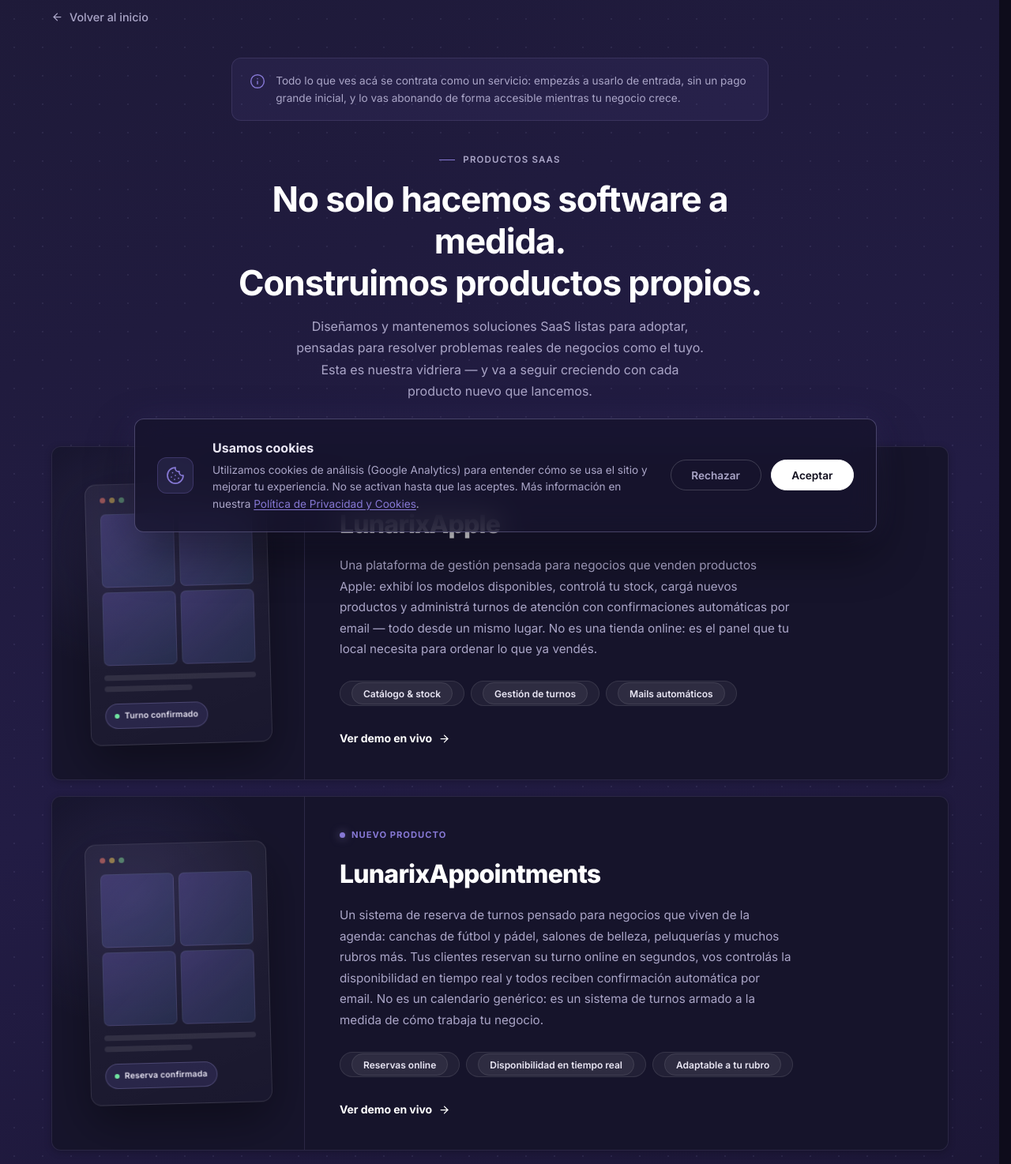
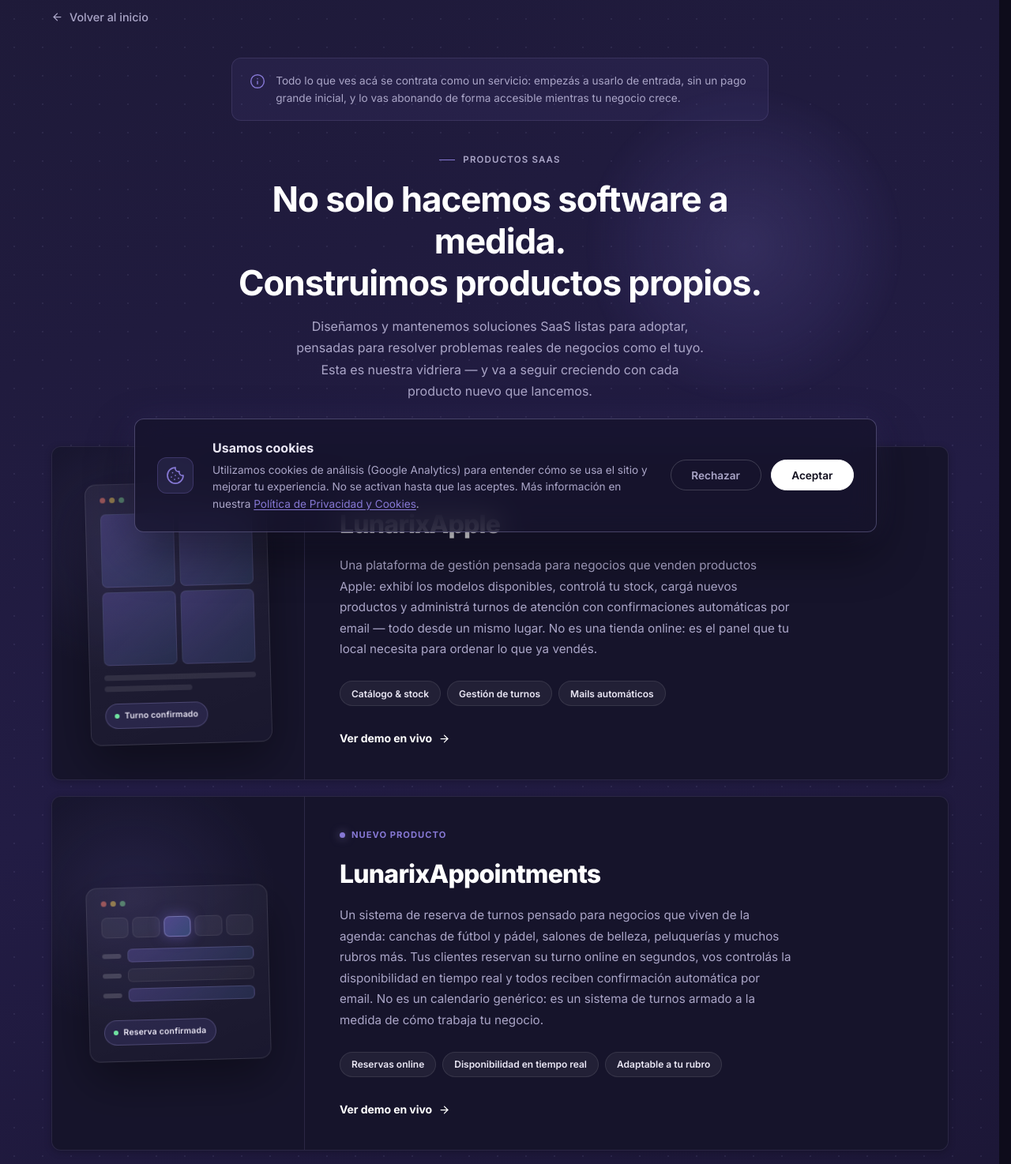
Before and after one commit to Juanjopolis/Lunarix-Landing-Page, a website: page productos.html in a window 1280 px wide. Shown: the part 102-1576 px from the top of the page at 79% size. Drawn offline with Linux system fonts and the light colour scheme.

Commit message:
LunarixAppointments agregado y modificacion sobre pastillas y el fondo en /productos

```diff
--- a/css/styles.css
+++ b/css/styles.css
@@ -558,11 +558,52 @@ nav.scrolled {
 ============================ */
 /* Lifted dark canvas — constellation pattern + asymmetric corner glow, distinct rhythm */
 #products {
+  position: relative;
+  overflow: hidden;
   background:
     radial-gradient(circle, rgba(180,172,230,0.09) 1px, transparent 1.4px) 0 0/36px 36px,
     radial-gradient(ellipse 860px 540px at 14% -12%, rgba(111,98,196,0.17), transparent 60%),
     radial-gradient(ellipse 760px 560px at 102% 108%, rgba(83,128,199,0.14), transparent 58%),
     linear-gradient(160deg, #1E1A38 0%, #221C44 50%, #1A1532 100%);
+}
+/* Keep the page content above the interactive backdrop */
+#products > .container { position: relative; z-index: 1; }
+
+/*
+   Interactive spotlight — a soft reflector that trails the cursor across the
+   constellation. GPU-cheap on purpose: a single element moved only via
+   translate3d (compositor-only), no blur / blend-mode / box-shadow churn.
+   The radial-gradient is inherently soft, so no filter is needed.
+   Falls back to a calm ambient drift on touch / no-pointer devices.
+*/
+.spotlight {
+  position: absolute;
+  top: 0;
+  left: 0;
+  width: 560px;
+  height: 560px;
+  margin: -280px 0 0 -280px;          /* center the glow on its transform point */
+  border-radius: 50%;
+  background: radial-gradient(circle closest-side,
+              rgba(132,120,212,0.20),
+              rgba(111,98,196,0.10) 46%,
+              transparent 72%);
+  pointer-events: none;
+  z-index: 0;
+  transform: translate3d(60vw, 34vh, 0);
+  will-change: transform;
+  animation: spotlight-idle 20s ease-in-out infinite;
+}
+/* Once the cursor takes control, JS drives the transform and the drift stops */
+.spotlight.is-tracking { animation: none; }
+
+@keyframes spotlight-idle {
+  0%, 100% { transform: translate3d(52vw, 26vh, 0); }
+  33%      { transform: translate3d(74vw, 52vh, 0); }
+  66%      { transform: translate3d(36vw, 46vh, 0); }
+}
+@media (prefers-reduced-motion: reduce) {
+  .spotlight { animation: none; }
 }
 
 .products-header {
@@ -732,6 +773,54 @@ nav.scrolled {
 }
 .pv-line { height: 7px; border-radius: 4px; background: rgba(255,255,255,0.09); margin-bottom: 0.45rem; }
 .pv-line.short { width: 58%; margin-bottom: 0; }
+
+/* LunarixAppointments visual — a booking agenda: week strip + time slots */
+.pv-week {
+  display: grid;
+  grid-template-columns: repeat(5, 1fr);
+  gap: 0.32rem;
+  margin-bottom: 0.9rem;
+}
+.pv-week span {
+  height: 26px;
+  border-radius: 7px;
+  background: rgba(255,255,255,0.05);
+  border: 1px solid rgba(255,255,255,0.07);
+}
+.pv-week span.on {
+  background: linear-gradient(135deg, rgba(111,98,196,0.55), rgba(83,128,199,0.40));
+  border-color: rgba(167,158,221,0.50);
+  animation: pv-day-glow 3.5s ease-in-out infinite;
+}
+@keyframes pv-day-glow {
+  0%, 100% { box-shadow: 0 0 10px rgba(111,98,196,0.35); }
+  50%      { box-shadow: 0 0 20px rgba(111,98,196,0.60); }
+}
+.pv-slot {
+  display: flex;
+  align-items: center;
+  gap: 0.5rem;
+  margin-bottom: 0.5rem;
+}
+.pv-slot:last-of-type { margin-bottom: 0; }
+.pv-slot-tick {
+  width: 24px;
+  height: 6px;
+  border-radius: 4px;
+  background: rgba(255,255,255,0.16);
+  flex-shrink: 0;
+}
+.pv-slot-bar {
+  flex: 1;
+  height: 17px;
+  border-radius: 6px;
+  background: rgba(255,255,255,0.045);
+  border: 1px solid rgba(255,255,255,0.07);
+}
+.pv-slot.booked .pv-slot-bar {
+  background: linear-gradient(135deg, rgba(111,98,196,0.32), rgba(83,128,199,0.18));
+  border-color: rgba(167,158,221,0.22);
+}
 
 .pv-badge {
   display: inline-flex;
@@ -807,7 +896,8 @@ nav.scrolled {
   gap: 0.5rem;
   margin-bottom: 1.875rem;
 }
-.product-feats span {
+/* Direct child only — the inner .lang-es/.lang-en spans must NOT get a second pill */
+.product-feats > span {
   font-size: 0.75rem;
   font-weight: 600;
   color: var(--ink);
--- a/js/main.js
+++ b/js/main.js
@@ -251,3 +251,50 @@ document.querySelectorAll('a[href^="#"]').forEach(anchor => {
     link.addEventListener('click', e => { e.preventDefault(); show(); });
   });
 })();
+
+
+/* ============================
+   INTERACTIVE SPOTLIGHT (productos page)
+   A soft reflector that smoothly trails the cursor across the constellation.
+   Performance by design: a single rAF loop writes only `transform` (compositor-
+   only — no layout, no paint), and the loop sleeps as soon as the glow settles,
+   so an idle mouse costs nothing. Touch / no-pointer devices keep the calm
+   ambient CSS drift instead.
+============================ */
+(function initSpotlight() {
+  const glow = document.querySelector('.spotlight');
+  if (!glow) return;
+
+  // Only fine-pointer (mouse) devices get cursor tracking; touch keeps CSS drift
+  if (!window.matchMedia('(hover: hover) and (pointer: fine)').matches) return;
+
+  const section = glow.parentElement;   // #products
+  let targetX = 0, targetY = 0;         // cursor position, relative to the section
+  let curX = 0, curY = 0;               // eased position currently rendered
+  let raf = null;
+  let tracking = false;
+
+  function tick() {
+    curX += (targetX - curX) * 0.12;    // ease toward the cursor
+    curY += (targetY - curY) * 0.12;
+    glow.style.transform = `translate3d(${curX}px, ${curY}px, 0)`;
+    if (Math.abs(targetX - curX) > 0.4 || Math.abs(targetY - curY) > 0.4) {
+      raf = requestAnimationFrame(tick);
+    } else {
+      raf = null;                       // settled — stop until the cursor moves again
+    }
+  }
+
+  window.addEventListener('pointermove', e => {
+    const rect = section.getBoundingClientRect();
+    targetX = e.clientX - rect.left;
+    targetY = e.clientY - rect.top;
+    if (!tracking) {                    // first move: take over from the CSS drift
+      tracking = true;
+      curX = targetX;
+      curY = targetY;
+      glow.classList.add('is-tracking');
+    }
+    if (!raf) raf = requestAnimationFrame(tick);
+  }, { passive: true });
+})();
--- a/productos.html
+++ b/productos.html
@@ -93,6 +93,8 @@
        SAAS PRODUCTS SHOWCASE
   ============================== -->
   <section id="products">
+    <!-- Interactive spotlight that trails the cursor (transform-only, GPU-cheap) -->
+    <div class="spotlight" aria-hidden="true"></div>
     <div class="container">
       <a href="index.html" class="back-home-link fade-in">
         <svg viewBox="0 0 24 24" fill="none" stroke="currentColor" stroke-width="2" stroke-linecap="round" stroke-linejoin="round">
@@ -176,9 +178,12 @@
           <div class="product-visual" aria-hidden="true">
             <div class="pv-frame">
               <div class="pv-dots"><span></span><span></span><span></span></div>
-              <div class="pv-grid"><span></span><span></span><span></span><span></span></div>
-              <div class="pv-line"></div>
-              <div class="pv-line short"></div>
+              <div class="pv-week">
+                <span></span><span></span><span class="on"></span><span></span><span></span>
+              </div>
+              <div class="pv-slot booked"><span class="pv-slot-tick"></span><span class="pv-slot-bar"></span></div>
+              <div class="pv-slot"><span class="pv-slot-tick"></span><span class="pv-slot-bar"></span></div>
+              <div class="pv-slot booked"><span class="pv-slot-tick"></span><span class="pv-slot-bar"></span></div>
               <div class="pv-badge">
                 <span class="pv-pulse"></span>
                 <span class="lang-es">Reserva confirmada</span>
```
Also changed, not shown: .claude/settings.local.json.
